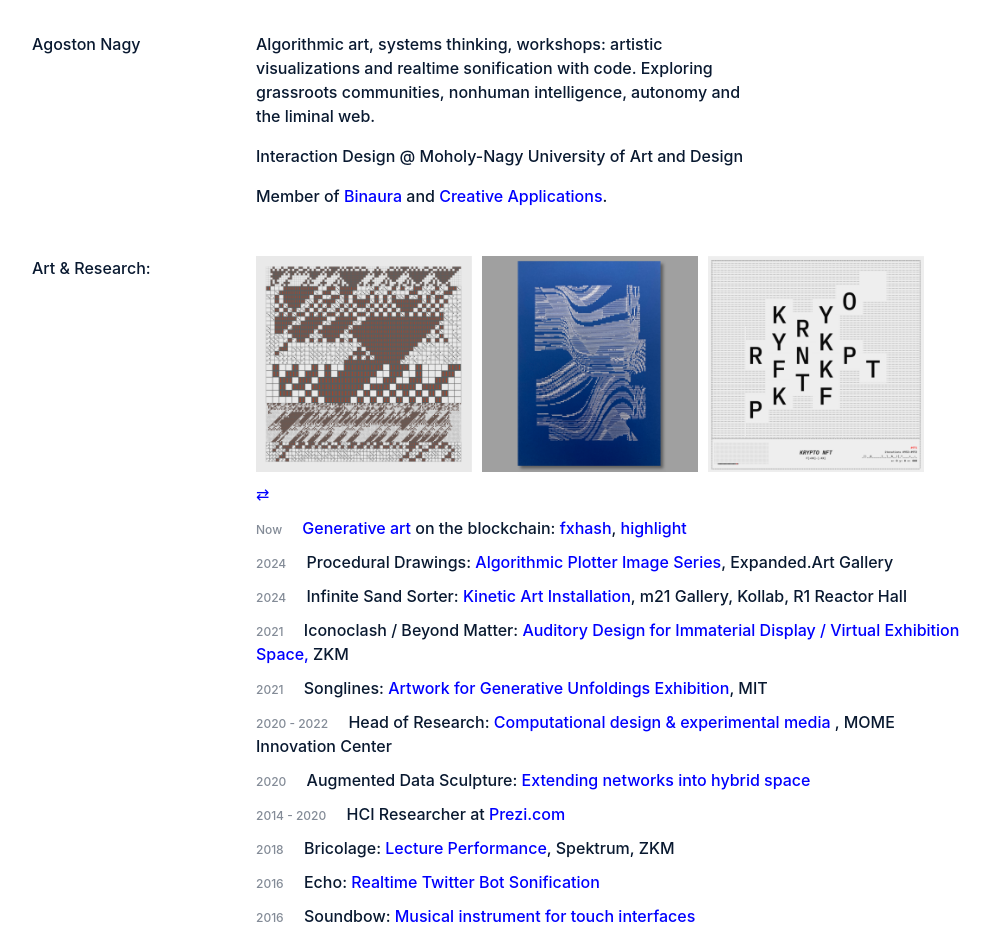
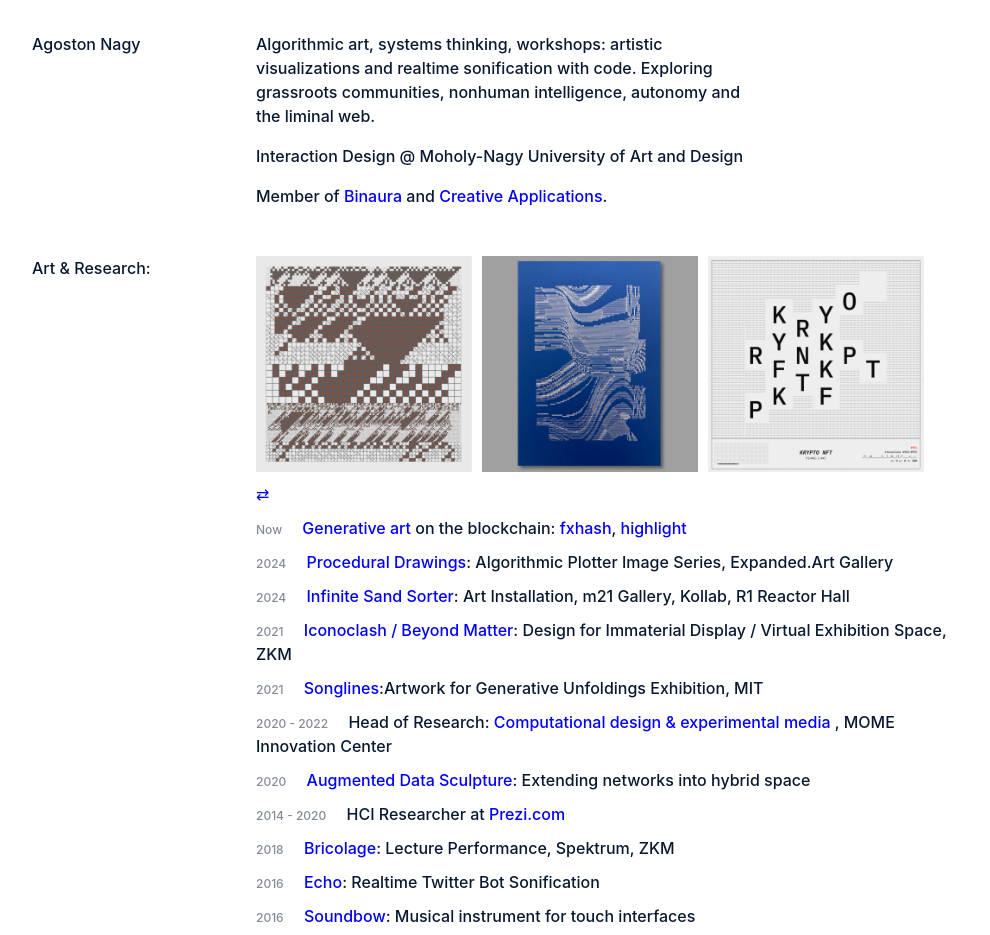
Before and after one commit to stc/stc.github.io, a plain HTML site: page index.html in a window 1280 px wide. Shown: the top 935 px of the page, without its empty margins (0-990 px from the left). Drawn offline with Linux system fonts and the light colour scheme.

Commit message:
link fixes

```diff
--- a/index.html
+++ b/index.html
@@ -47,27 +47,25 @@
         <li>
           <span class="year"> 2024</span>
           <span>
-            Procedural Drawings: <a href="https://www.expanded.art/collections/agoston-nagy-procedural-drawings">Algorithmic Plotter Image Series</a>, Expanded.Art Gallery
+            <a href="https://www.expanded.art/collections/agoston-nagy-procedural-drawings">Procedural Drawings</a>: Algorithmic Plotter Image Series, Expanded.Art Gallery
           </span>
         </li>
         <li>
           <span class="year"> 2024</span>
           <span>
-            Infinite Sand Sorter: <a href="https://www.binaura.net/stc/sand-sort/">Kinetic Art Installation</a>, m21 Gallery, Kollab, R1 Reactor Hall
+            <a href="https://www.binaura.net/stc/sand-sort/">Infinite Sand Sorter</a>: Art Installation, m21 Gallery, Kollab, R1 Reactor Hall
           </span>
         </li>
         <li>
           <span class="year"> 2021</span>
           <span>
-            Iconoclash / Beyond Matter: <a href="https://beyondmatter.eu/archived-matter">Auditory Design for Immaterial
-              Display / Virtual Exhibition Space, </a>ZKM
+            <a href="https://beyondmatter.eu/archived-matter">Iconoclash / Beyond Matter</a>: Design for Immaterial Display / Virtual Exhibition Space, ZKM
           </span>
         </li>
         <li>
           <span class="year"> 2021</span>
           <span>
-            Songlines: <a href="https://generative-unfoldings.mit.edu/">Artwork for Generative Unfoldings
-              Exhibition</a>, MIT
+            <a href="https://generative-unfoldings.mit.edu/">Songlines</a>:Artwork for Generative Unfoldings Exhibition, MIT
           </span>
         </li>
         <li>
@@ -80,33 +78,31 @@
         <li>
           <span class="year"> 2020</span>
           <span>
-            Augmented Data Sculpture: <a
-              href="https://medium.com/swlh/augmenting-network-sculptures-9e3585ebad06">Extending networks into hybrid
-              space</a>
+            <a href="https://medium.com/swlh/augmenting-network-sculptures-9e3585ebad06">Augmented Data Sculpture</a>: Extending networks into hybrid space
           </span>
         </li>
         <li>
           <span class="year"> 2014 - 2020</span>
           <span>
-            HCI Researcher at <a href="https://prezi.com/"">Prezi.com</a>
+            HCI Researcher at <a href="https://prezi.com/">Prezi.com</a>
               </span>
             </li>
             <li>
               <span class=" year"> 2018</span>
           <span>
-            Bricolage: <a href="https://www.binaura.net/bricolage">Lecture Performance</a>, Spektrum, ZKM
+            <a href="https://www.binaura.net/bricolage">Bricolage</a>: Lecture Performance, Spektrum, ZKM
           </span>
         </li>
         <li>
           <span class="year"> 2016</span>
           <span>
-            Echo: <a href="https://www.binaura.net/echo">Realtime Twitter Bot Sonification</a>
+            <a href="https://www.binaura.net/echo">Echo</a>: Realtime Twitter Bot Sonification
           </span>
         </li>
         <li>
           <span class="year"> 2016</span>
           <span>
-            Soundbow: <a href="https://www.binaura.net/soundbow">Musical instrument for touch interfaces</a>
+            <a href="https://www.binaura.net/soundbow">Soundbow</a>: Musical instrument for touch interfaces
           </span>
         </li>
         <li>
```
